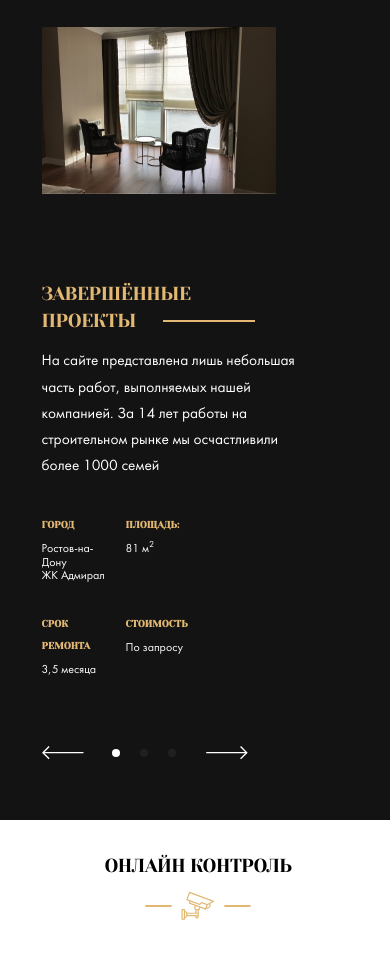
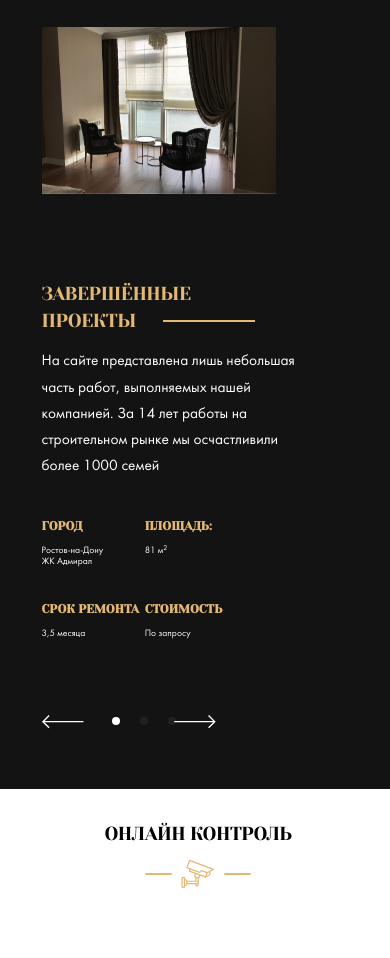
Before and after one commit to ZaitsevIvan/webstart, a website: page index.html in a window 390 px wide. Shown: the part 850-1808 px from the top of the page. Drawn offline with nearby package versions, Linux system fonts and the light colour scheme; files whose address does not match are found by name.

Commit message:
Add files via upload

```diff
--- a/css/style.css
+++ b/css/style.css
@@ -822,10 +822,8 @@ img {
     margin-right: 1rem; } }
 
 @media screen and (max-width: 1094px) {
-  .swiper-slide__city {
-    margin-right: 1.5rem; }
-  .swiper-slide__deadline {
-    margin-right: 1.5rem; } }
+  .swiper-slide__text {
+    margin-right: 1.2rem; } }
 
 @media screen and (max-width: 992px) {
   .hero__instagram {
@@ -851,8 +849,10 @@ img {
     justify-content: start; }
     .col-50:nth-of-type(1) {
       order: 2; }
-  .swiper-slide__text {
-    max-width: 23rem; } }
+  .swiper-slide__city {
+    max-width: rem; }
+  .swiper-slide__deadline {
+    margin-right: rem; } }
 
 @media screen and (max-width: 768px) {
   .row {
@@ -863,7 +863,11 @@ img {
   .card__text {
     margin-left: 0; }
   .swiper-slide__text {
-    margin-right: 1.4rem; } }
+    max-width: rem; }
+  .swiper-slide__city {
+    max-width: rem; }
+  .swiper-slide__deadline {
+    margin-right: rem; } }
 
 @media screen and (max-width: 576px) {
   .contacts__phone {
@@ -893,24 +897,37 @@ img {
     font-size: 0.92rem; }
   .section-title__heading {
     font-size: 1.57rem; }
-  .swiper-slide__heading {
-    font-size: 1rem; }
-  .swiper-slide__text {
-    max-width: 8.5rem; }
-  .swiper-slide__city {
-    margin-right: 8rem; }
-  .swiper-slide__deadline {
-    margin-right: 8rem; } }
+  .swiper-slide {
+    margin-right: rem; }
+    .swiper-slide__heading {
+      font-size: 1rem; }
+    .swiper-slide__text {
+      margin-right: rem; }
+    .swiper-slide__area {
+      margin-left: -2.4rem; }
+    .swiper-slide__deadline {
+      margin-right: 5.8rem; } }
+
+.swiper-container-horizontal > .swiper-pagination-bullets {
+  width: auto;
+  bottom: -0.1rem; }
+
+.swiper-container-horizontal > .swiper-pagination-bullets .swiper-pagination-bullet {
+  margin: 0 10px; }
 
 @media screen and (max-width: 390px) {
-  .swiper-slide__text {
-    max-width: 6rem; }
-  .swiper-slide__heading {
+  .swiper-slide {
     font-size: 0.8rem; }
-  .swiper-slide__city {
-    margin-right: 8rem; }
-  .swiper-slide__deadline {
-    margin-right: 8rem; } }
+    .swiper-slide__text {
+      max-width: rem;
+      margin-right: rem; }
+    .swiper-slide__cost {
+      padding-bottom: rem; }
+    .swiper-slide__deadline {
+      max-width: rem;
+      margin-right: rem; }
+  .swiper-button-next {
+    margin-left: -2.6rem; } }
 
 @media screen and (max-height: 595px) {
   .hero__scrolldown {
```
